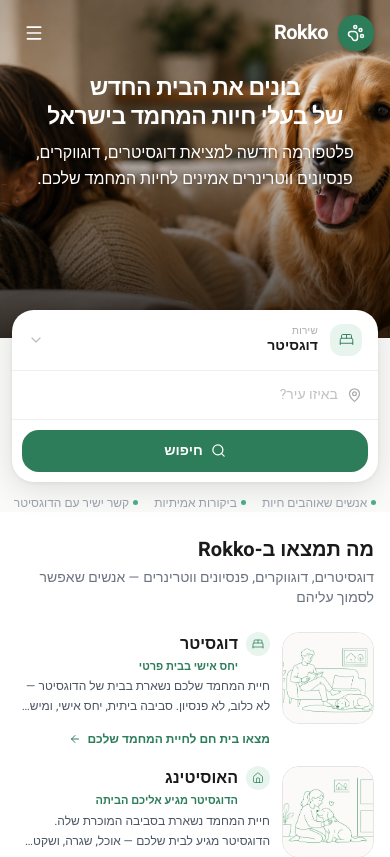
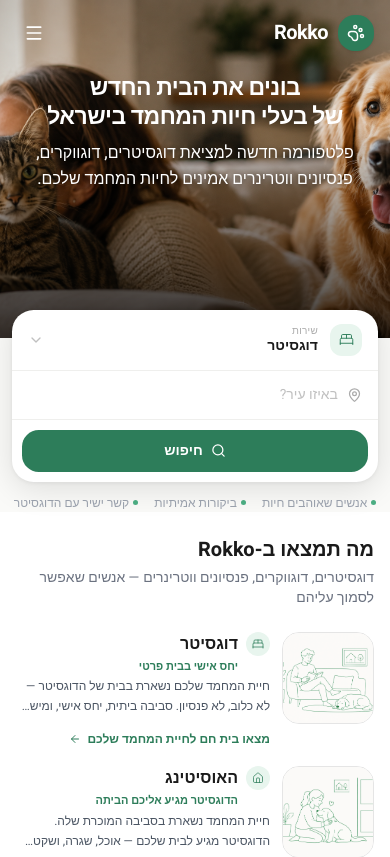
Before and after one commit to yoavgersi-cell/rokko, a Next.js app: page / in a window 390 px wide. Shown: the top 857 px of the page. Built offline with nearby package versions, Linux system fonts and the light colour scheme.

Commit message:
Shift mobile hero image left to show cat
Co-Authored-By: Claude Sonnet 4.6 <noreply@anthropic.com>

```diff
--- a/src/components/home/HeroSection.tsx
+++ b/src/components/home/HeroSection.tsx
@@ -148,7 +148,7 @@ export default function HeroSection() {
               src="/hero-old.png"
               alt="חיות מחמד מאושרות"
               fill
-              className="object-cover object-[center_18%]"
+              className="object-cover object-[30%_18%]"
               priority
               sizes="100vw"
             />
```
